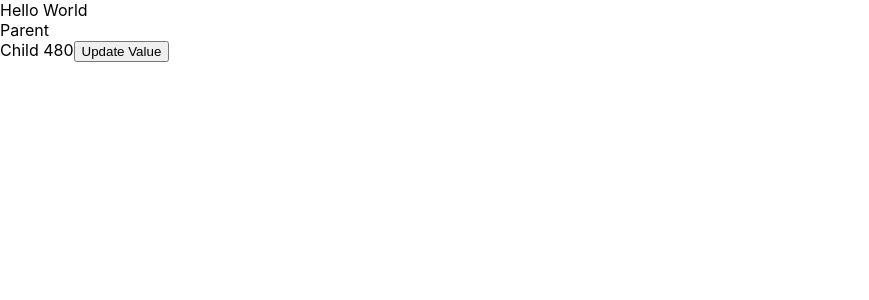
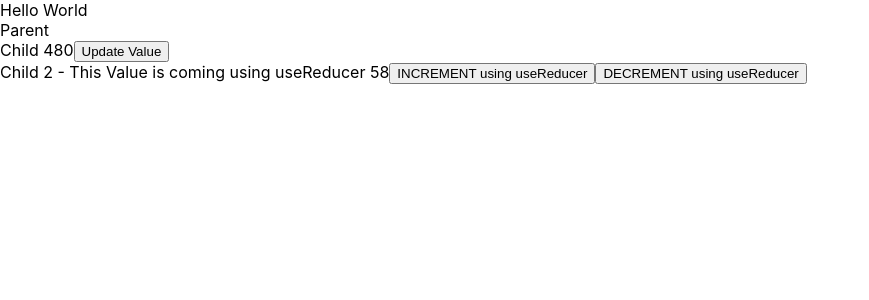
Before and after one commit to asgharlatif/demo-usecontext, a React (Create React App) app: page / in a window 1280 px wide. Shown: the top 300 px of the page, without its empty margins (0-869 px from the left). Built offline with nearby package versions, Linux system fonts and the light colour scheme.

Commit message:
code update using useReducer

```diff
--- a/src/Child.js
+++ b/src/Child.js
@@ -9,6 +9,9 @@
 
   let updateValue = value[1];
 
+
+
+
   return (
     <div>
         Child {value[0]}
--- /dev/null
+++ b/src/Child2.js
@@ -0,0 +1,17 @@
+import React, { useContext,useReducer } from 'react';
+import numberReducer from './numberReducer';
+
+function Child2() {
+
+  let [state,dispatch] = useReducer(numberReducer,58)
+
+  return (
+    <div>
+        Child 2 - This Value is coming using useReducer  {state}
+        <button onClick ={()=>{ dispatch({type:"INCREMENT",Val:100}) }} >INCREMENT using useReducer</button>
+        <button onClick ={()=>{ dispatch({type:"DECREMENT",Val:50}) }} >DECREMENT using useReducer</button>
+    </div>
+  );
+}
+
+export default Child2;
--- a/src/Parent.js
+++ b/src/Parent.js
@@ -1,11 +1,13 @@
 import React from 'react';
 import Child from './Child'
+import Child2 from './Child2';
 
 function Parent(props) {
   return (
     <div>
         Parent {props.num}
         <Child num={props.num} ></Child>
+        <Child2></Child2>
     </div>
   );
 }
--- /dev/null
+++ b/src/numberReducer.js
@@ -0,0 +1,13 @@
+const numberReducer = (state, action) => {
+
+    switch (action.type) {
+      case 'INCREMENT':
+        return state + action.Val
+      case 'DECREMENT':
+        return state - action.Val
+      default:
+        throw new Error()
+    }
+  }
+
+  export default numberReducer;
```
Also changed, not shown: 1 other file (tests, documents, lock files or other folders).
